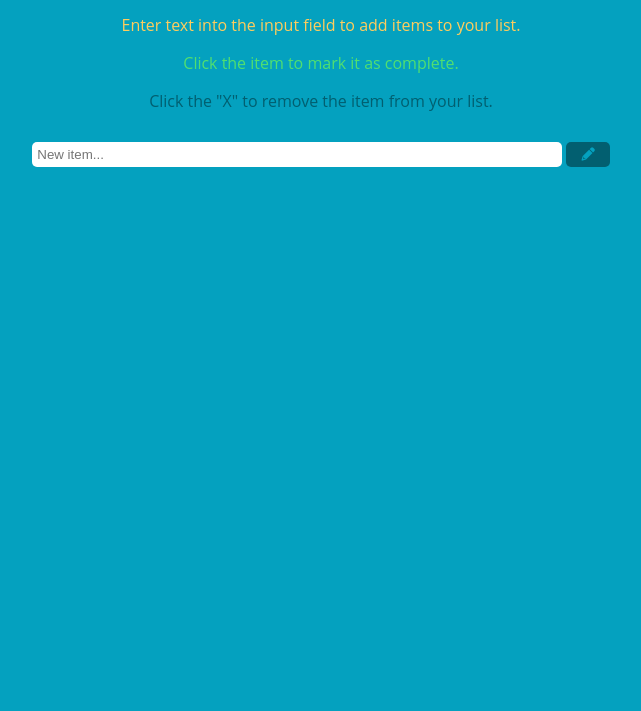
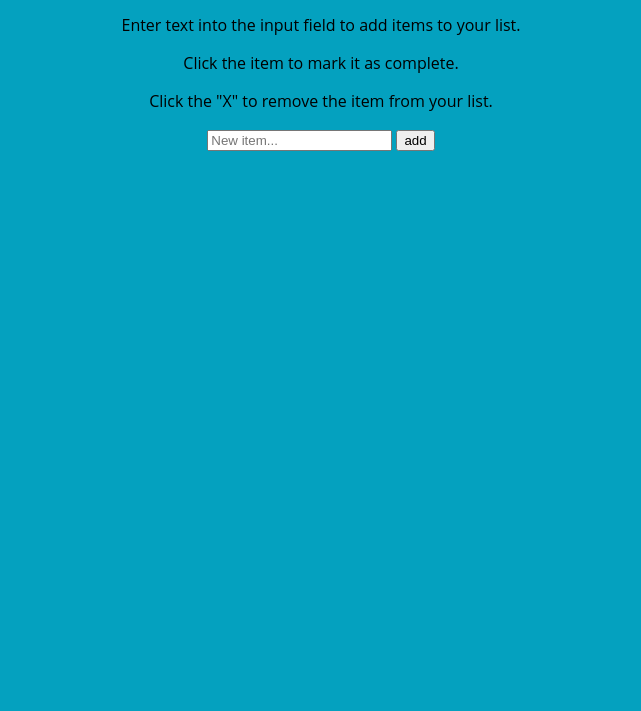
Before and after one commit to tasisonfire/bootcamp-dom-project, a plain HTML site: page index.html in a window 1280 px wide. Shown: the part 89-800 px from the top of the page, without its empty margins (319-960 px from the left). Drawn offline with Linux system fonts and the light colour scheme.

Commit message:
reset code

```diff
--- a/index.html
+++ b/index.html
@@ -13,31 +13,21 @@
   </head>
   <body>
     <div>
+      <!-- Intro -->
       <div class="intro">
-        <h1 class="intro__header">Work To-Dos</h1>
+        <h1>Work To-Do Lists</h1>
       </div>
 
+      <!-- Instructor -->
       <div class="helptext">
-        <p class="helptext__first">
-          Enter text into the input field to add items to your list.
-        </p>
-        <p class="helptext__second">Click the item to mark it as complete.</p>
-        <p class="helptext__third">
-          Click the "X" to remove the item from your list.
-        </p>
+        <p>Enter text into the input field to add items to your list.</p>
+        <p>Click the item to mark it as complete.</p>
+        <p>Click the "X" to remove the item from your list.</p>
       </div>
 
       <div class="userinput">
-        <input
-          class="userinput__input"
-          id="userInput"
-          type="text"
-          placeholder="New item..."
-          maxlength="27"
-        />
-        <button class="userinput__button" id="add">
-          <i class="fas fa-pencil-alt"></i>
-        </button>
+        <input type="text" placeholder="New item..." maxlength="27" />
+        <button id="add">add</button>
       </div>
 
       <!-- Empty List -->
```
